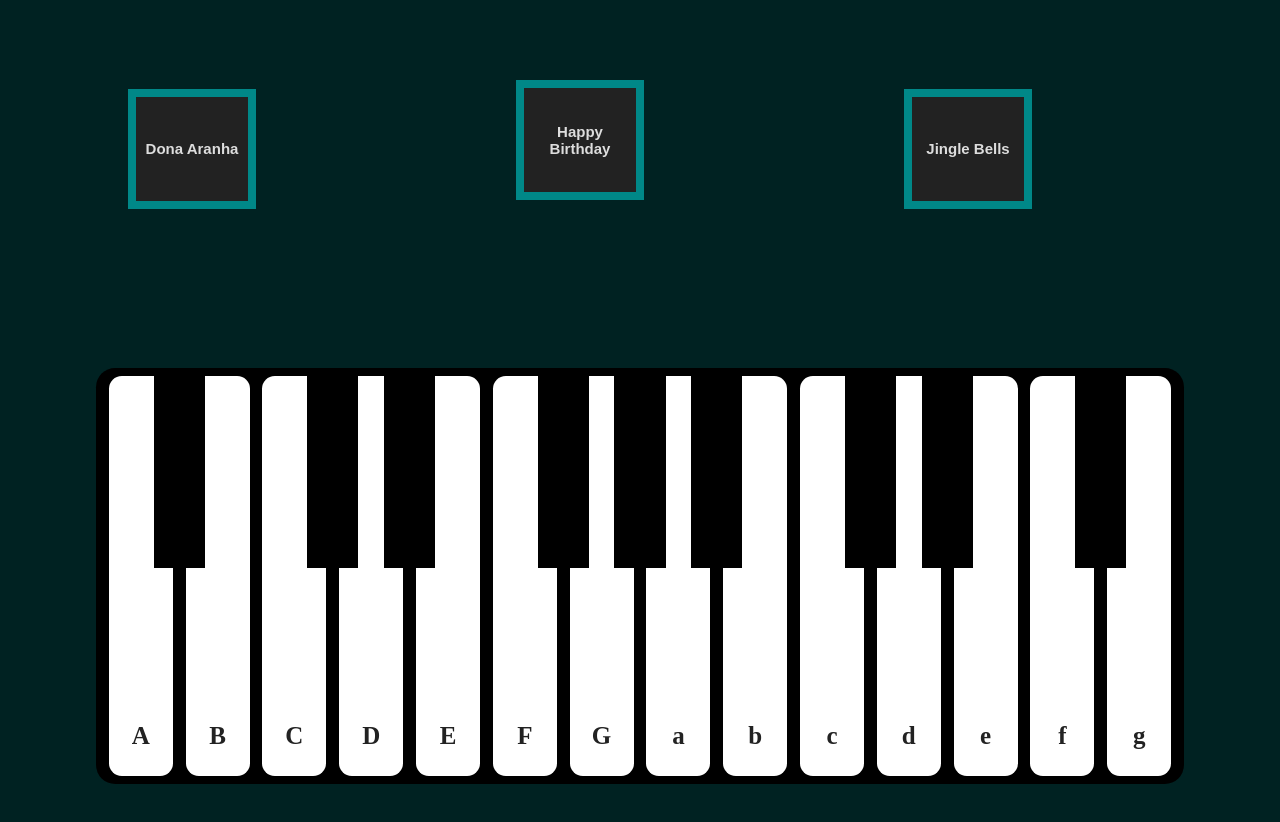
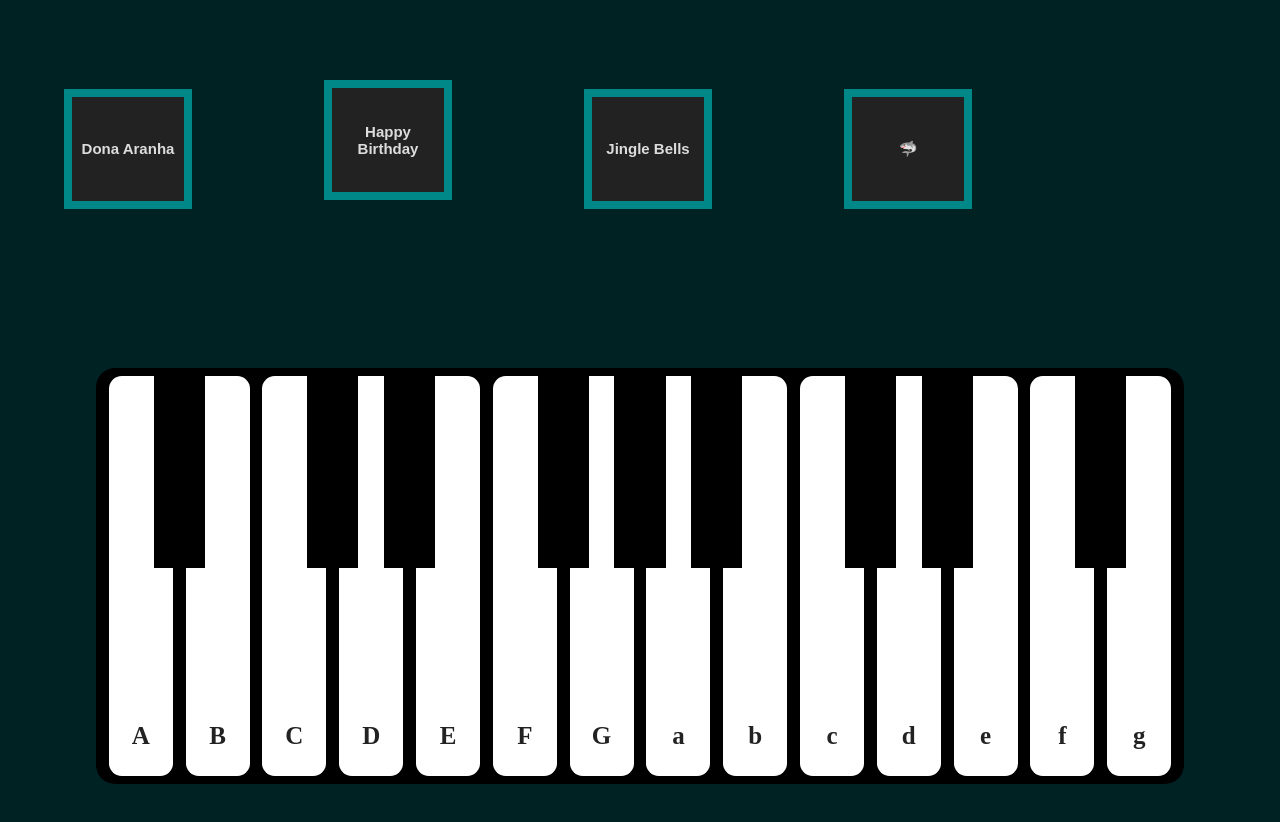
Before and after one commit to JamesBrandts/JamesBrandts.github.io, a plain HTML site: page piano2/index.html in a window 1280 px wide. Drawn offline with Linux system fonts and the light colour scheme.

Commit message:
BabyShark

```diff
--- a/piano2/index.html
+++ b/piano2/index.html
@@ -13,6 +13,7 @@
         <button onclick="spider()">Dona Aranha</button>
         <button onclick="birthday()">Happy Birthday</button>
         <button onclick="jingle()">Jingle Bells</button>
+        <button onclick="shark()">🦈</button>
         <div id="container">
             <div id="A" onclick="beep(110)" class="tecla">A</div>
             <div id="B" onclick="beep(123.5)" class="tecla">B</div>
--- a/piano2/index.js
+++ b/piano2/index.js
@@ -15,6 +15,10 @@ async function jingle(){
 
 async function spider(){
     music("GCCCDEEEDCDEC EEFGGFEFGE CCDEEDCDEC GGCCCDEEEDCDEC")
+}
+
+async function shark(){
+    music("DDsDDsDDsDDsG D E G D G D D E D EGGGGGGG DEGGGGGGG DEGGGGGGG GGFs")
 }
 
 async function music(notes){
--- a/piano2/style.css
+++ b/piano2/style.css
@@ -11,7 +11,7 @@ button{
     font-weight:bold;
     font-size:15px;
     text-align: center;
-    margin:10vh 10vw;
+    margin:10vh 5vw;
     border:solid 1vh #088;
     height: 15vh;
     width: 10vw;
```
